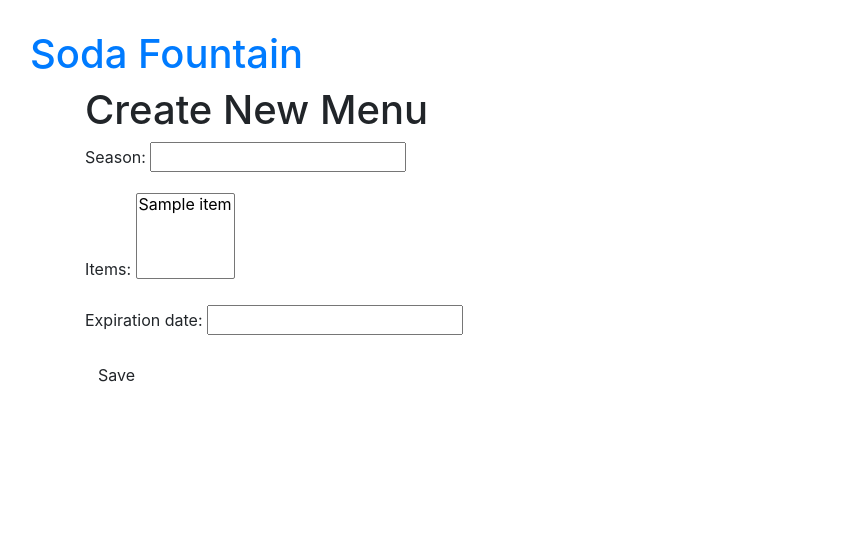
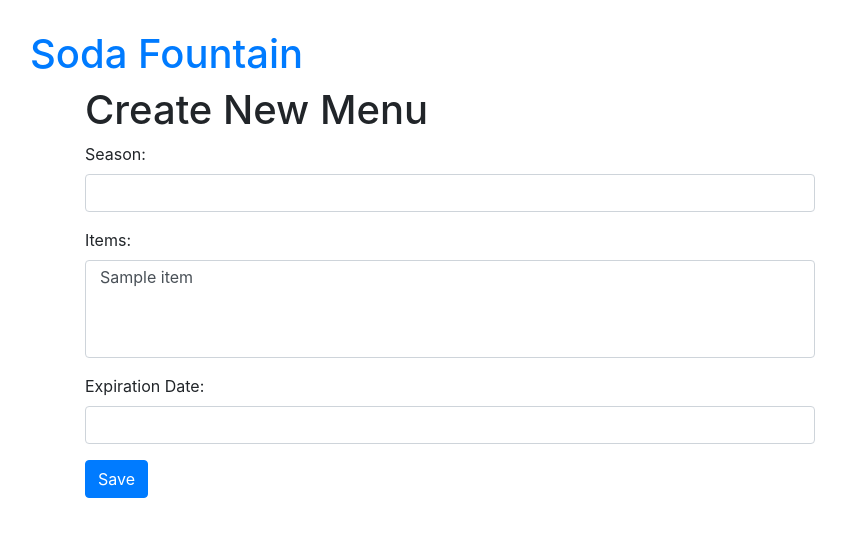
Before and after one commit to gidsey/project_09, a Django app: page /menu/new/ in a window 1280 px wide. Shown: the top 537 px of the page, without its empty margins (0-846 px from the left). Run offline with Django 3.2, Linux system fonts and the light colour scheme; tables that the repository leaves empty hold one stand-in row (values such as "Sample post"); parts of the project's set-up code (start-up, migrations or seed data) failed here and were passed over; some libraries are stand-ins or nearby versions.

Commit message:
Create New Menu form (wip)

```diff
--- a/menu/templates/menu/new_menu.html
+++ b/menu/templates/menu/new_menu.html
@@ -5,9 +5,26 @@
         <div class="row">
             <div class="col-md-8">
                 <h1>Create New Menu</h1>
-                <form method="POST" class="menu-form">{% csrf_token %}
-                    {{ form.as_p }}
-                    <button type="submit" class="save btn btn-default">Save</button>
+                <form method="POST" action="">{% csrf_token %}
+
+                     <div class="form-group">
+                         <label for="season">Season:</label>
+                        <input class="form-control" type="text" name="season" value="{{ menu.season }}">
+                     </div>
+                         <div class="form-group">
+                        <label for="items">Items:</label>
+                        <select multiple class="form-control" id="items">
+                            {% for item in form.items %}
+                                <option value="{{ item }}"></option>
+                            {% endfor %}
+                        </select>
+                    </div>
+                         <div class="form-group">
+                        <label for="expiration_date">Expiration Date:</label>
+                        <input class="form-control" type="text" name="expiration_date" >
+                    </div>
+
+                    <button type="submit" class="btn btn-primary">Save</button>
                 </form>
             </div>
         </div>
--- a/menu/views.py
+++ b/menu/views.py
@@ -29,6 +29,10 @@ def item_detail(request, pk):
     return render(request, 'menu/detail_item.html', {'item': item})
 
 
+def edit_item(request, pk):
+    pass
+
+
 def create_new_menu(request):
     if request.method == "POST":
         form = MenuForm(request.POST)
```
Also changed, not shown: menu/templates/menu/detail_item.html (+4 -3 lines), 1 other file.
